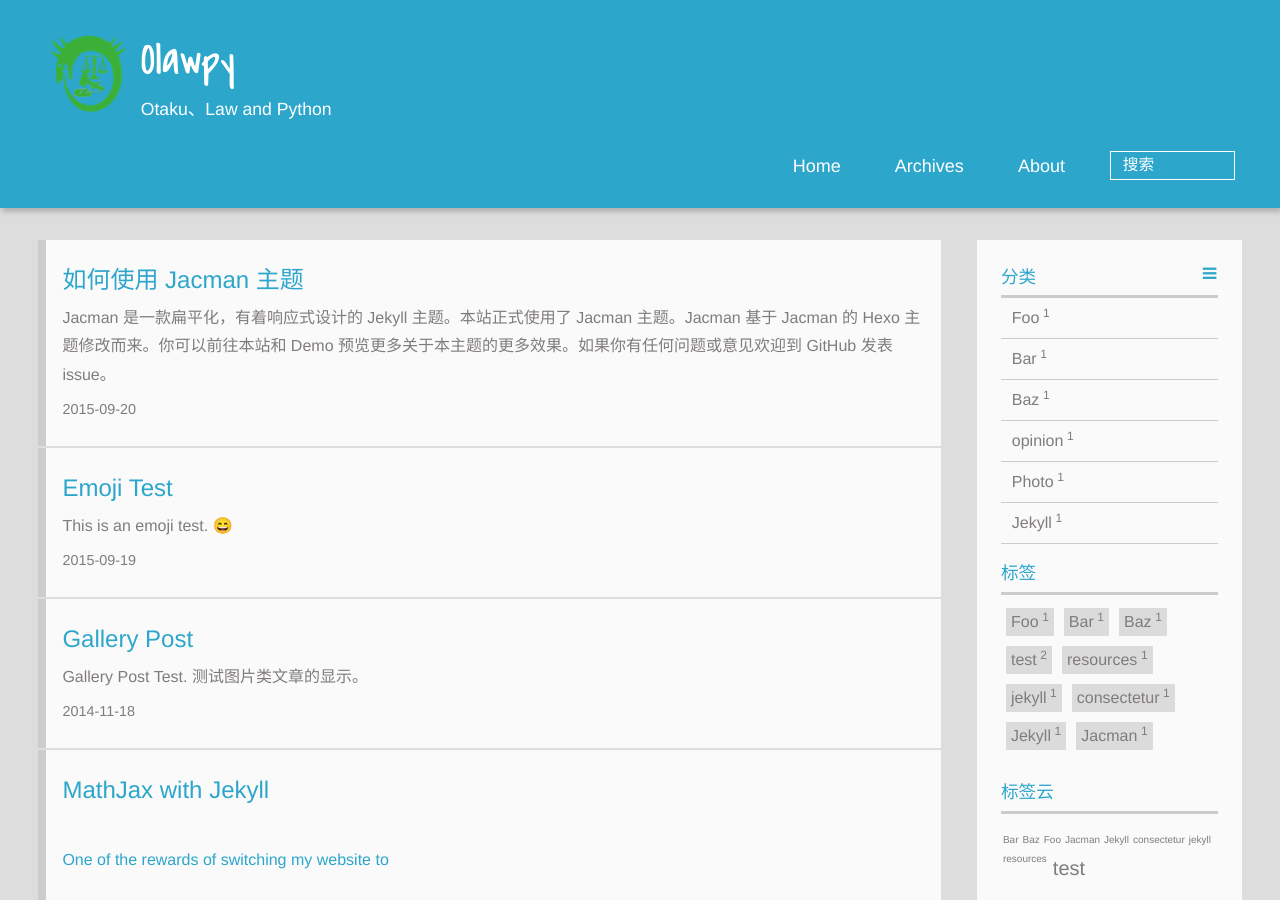
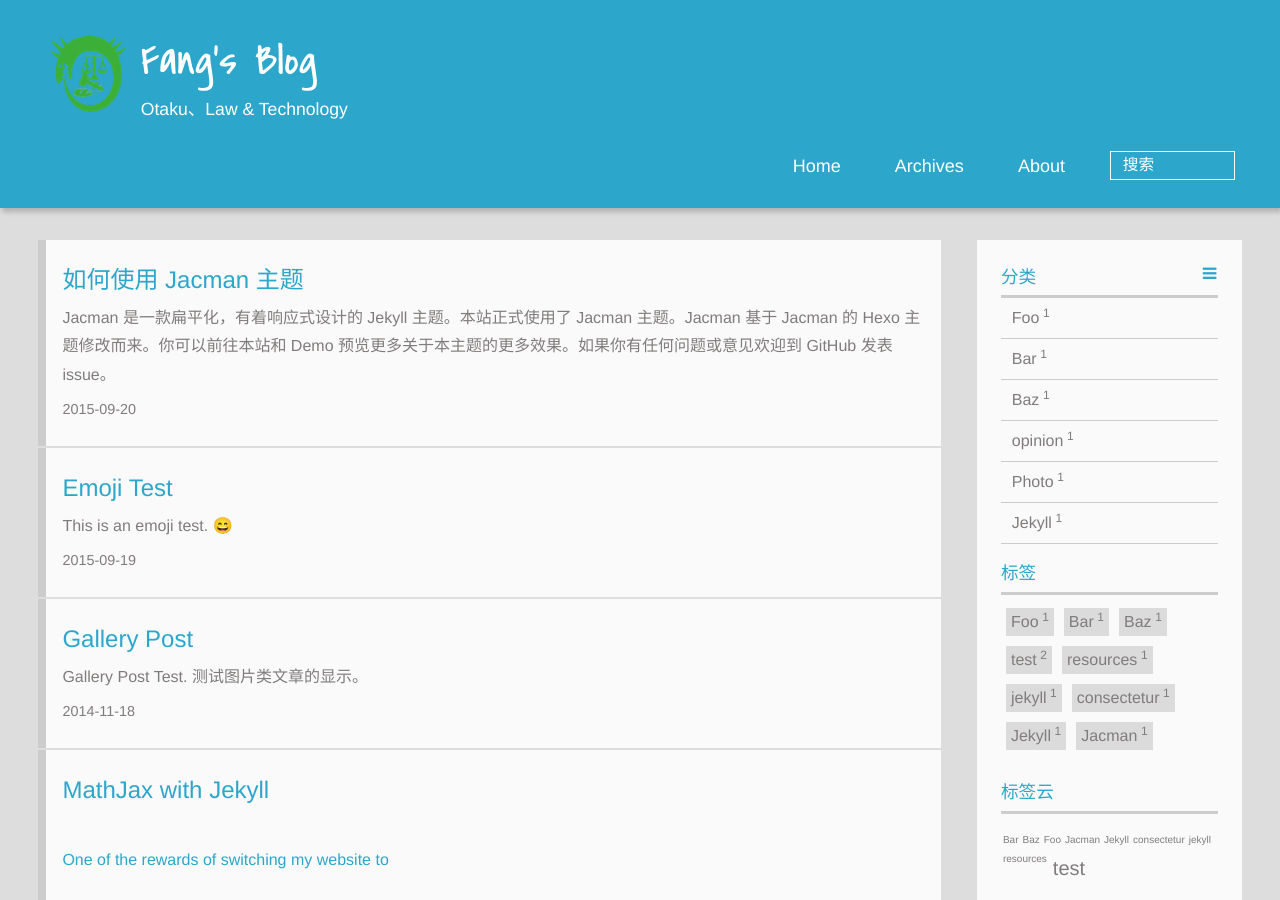
Before and after one commit to yagao95/github_pages_test, a Jekyll site: the page built from index.html, in a window 1280 px wide and 900 px high. Built offline with Jekyll 4.4.1, drawn with Linux system fonts in a browser that asks for light colours; emoji names are drawn with the system emoji font; a script that is not in the unit is left out; the list of posts is cut into pages by our own code.

Commit message:
更改博客名称和简介
改为Fang's Blog

```diff
--- a/_config.yml
+++ b/_config.yml
@@ -28,8 +28,8 @@ defaults:
 paginate: 20
 
 #### Site
-title : Olawpy
-tagline: Otaku、Law and Python
+title : Fang's Blog
+tagline: Otaku、Law & Technology
 assets: /assets
 url:
 baseurl:
```
